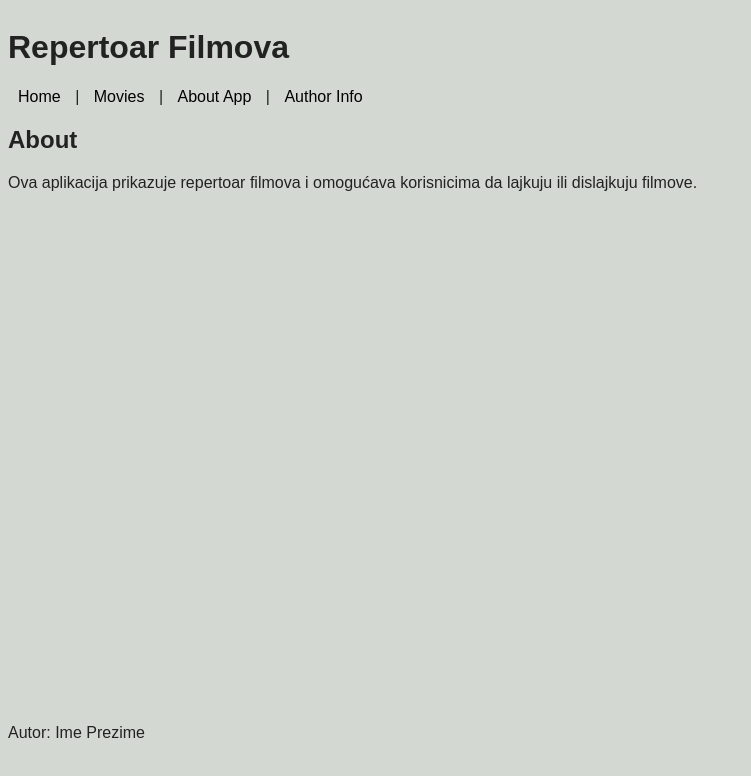
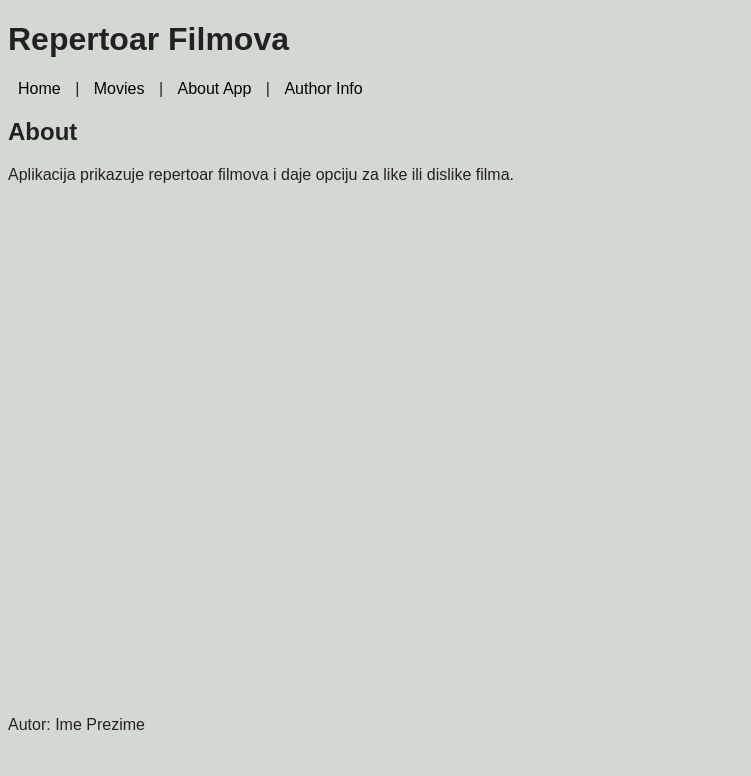
Before and after one commit to danilokuzman97/1.2-Repertoar-filmova, a React (Vite) app: page /about/app in a window 1280 px wide. Shown: the top 776 px of the page, without its empty margins (0-751 px from the left). Built offline with nearby package versions, Linux system fonts and the light colour scheme.

Commit message:
Repertoar filmova: Ocenjivanje

```diff
--- a/src/Movie.css
+++ b/src/Movie.css
@@ -1,7 +1,5 @@
 body {
-  display: flex;
-  flex-direction: column;
-  min-height: 100vh;
+
   font-family: Arial, Helvetica, sans-serif;
   background-color: #263c1b32;
   color: #222;
@@ -39,7 +37,3 @@ nav a {
   font-weight: 500;
   padding:10px;
 }
-
-footer {
-  margin-top: auto;
-}
--- a/src/Movie.jsx
+++ b/src/Movie.jsx
@@ -1,8 +1,20 @@
-import React from "react";
+import React, { useState } from "react";
 import "./Movie.css";
 
 
 const Movie = (props) => {
+
+  const [likes, setLikes] = useState(0);
+  const [dislikes, setDislikes] = useState(0);
+
+  const onLike = async () => {
+    setLikes(prev => prev +1);
+  };
+
+  const onDislike = async () => {
+    setDislikes(prev => prev +1);
+  };
+
   return(
     <div className="container">
      <div className="wrapper">
@@ -11,8 +23,10 @@ const Movie = (props) => {
       </div>
 
       <div className="buttons">
-        <button onClick={() => props.onClick(props.title, "Like")}>Like</button>
-        <button onClick={() => props.onClick(props.title, "Dislike")}>Dislike</button>
+        <button onClick={onLike}>Like</button>
+        <button onClick={onDislike}>Dislike</button>
+        <p>Likes: {likes}</p>
+        <p>Dislikes: {dislikes}</p>
       </div>
      </div>
 
--- a/src/components/AppInfo.jsx
+++ b/src/components/AppInfo.jsx
@@ -1,7 +1,7 @@
 import React from "react";
 
 function AppInfo() {
-  return <p>Ova aplikacija prikazuje repertoar filmova i omogućava korisnicima da lajkuju ili dislajkuju filmove.</p>;
+  return <p>Aplikacija prikazuje repertoar filmova i daje opciju za like ili dislike filma.</p>;
 }
 
 export default AppInfo;
```
